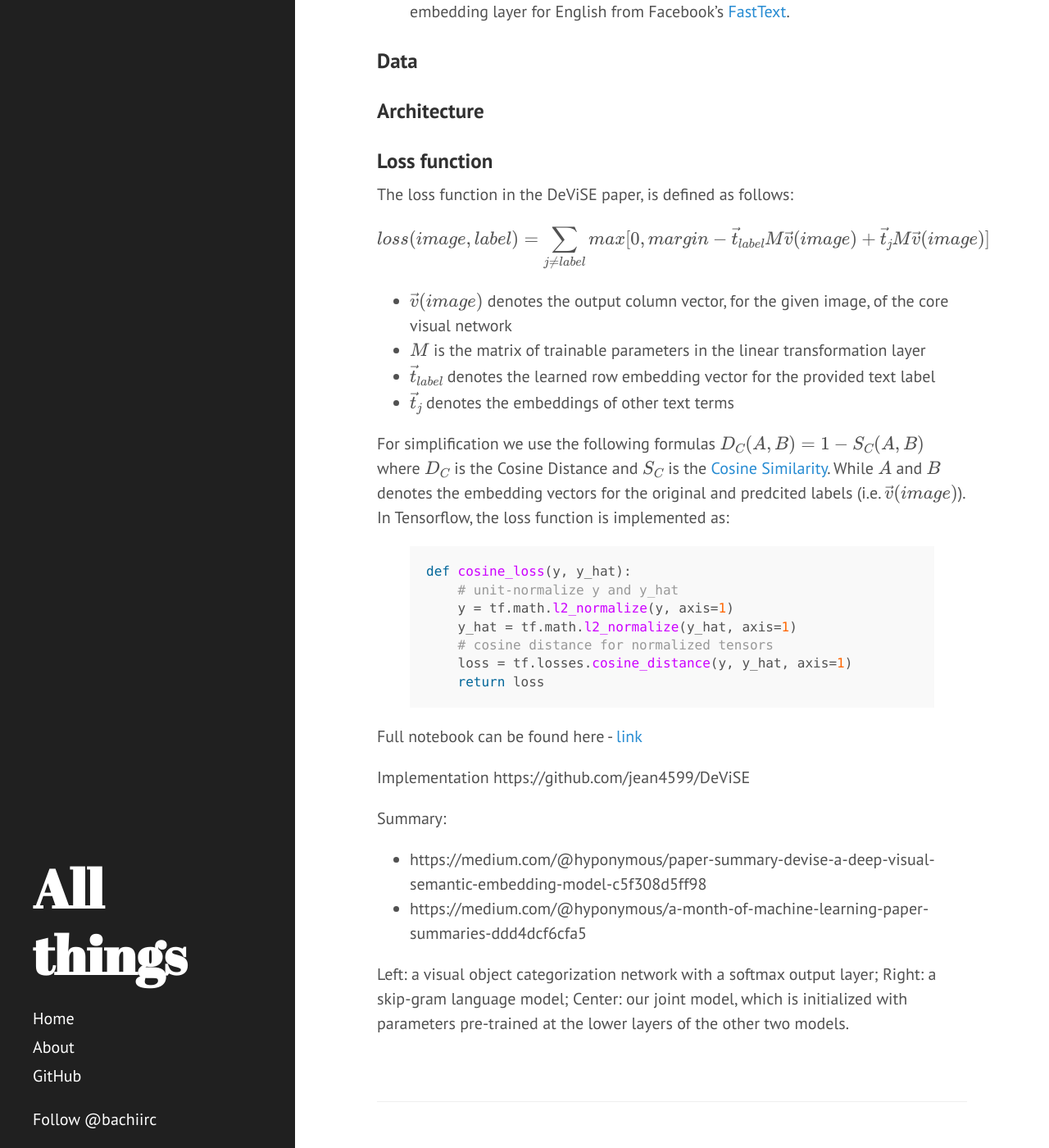
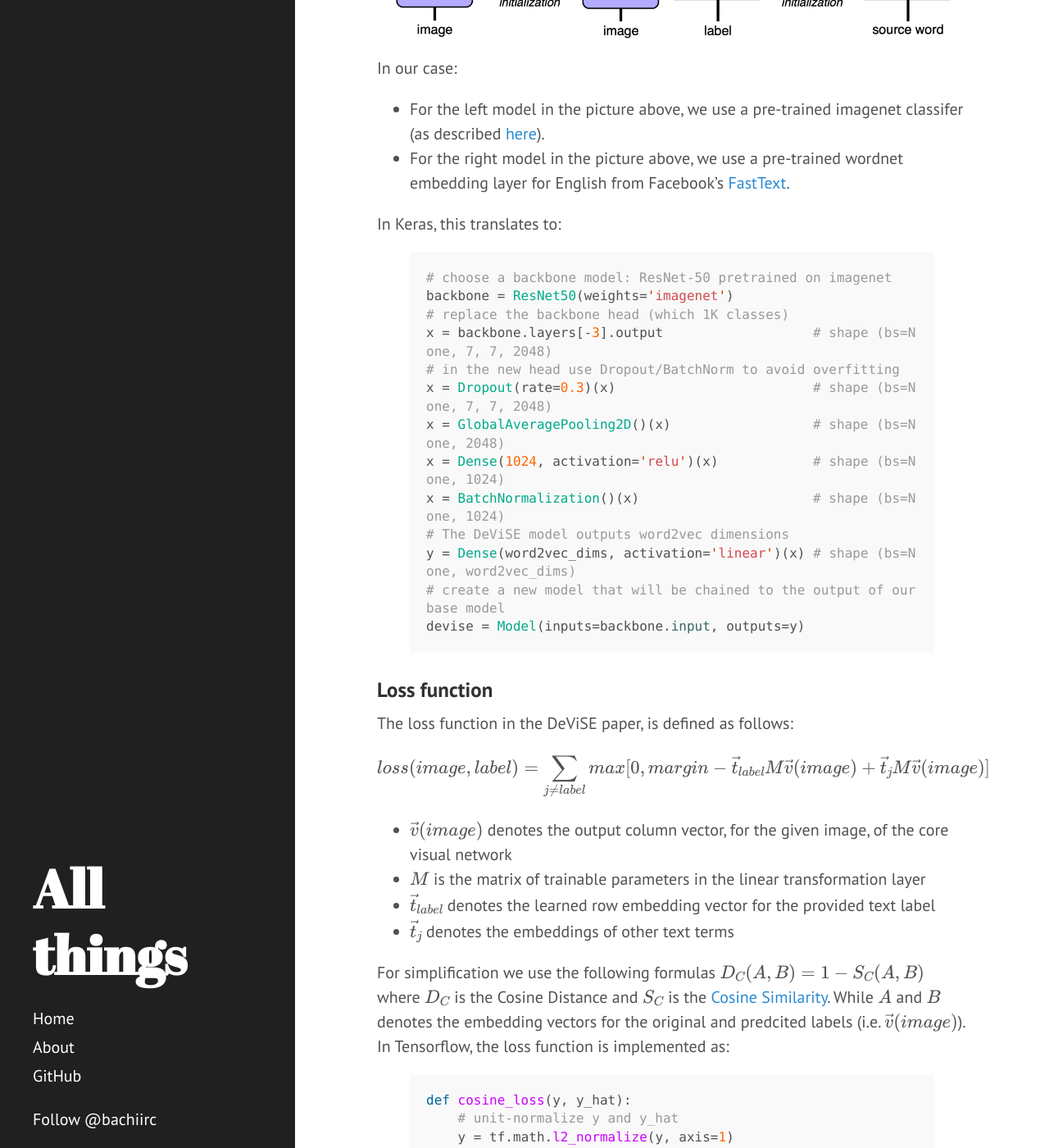
Before and after one commit to dzlab/dzlab.github.io, a Jekyll site: the page built from _posts/2019-01-20-DeViSE-keras.md, in a window 1280 px wide and 1400 px high, scrolled down 1598 px. Shown: the whole window at 82% size. Built offline with Jekyll 4.4.1, drawn with Linux system fonts in a browser that asks for light colours; nearby versions of some CDN libraries; formulas are drawn with MathJax 3; comment, search, counter and statistics services are not loaded; some of the changed text lies outside the part shown.

Commit message:
updated archi

```diff
--- a/_posts/2019-01-20-DeViSE-keras.md
+++ b/_posts/2019-01-20-DeViSE-keras.md
@@ -15,20 +17,37 @@ The Deep Visual-Semantic Embedding Model or [DeViSE](https://papers.nips.cc/pape
 data to learn semantic relationships between labels, and explicitly maps images into a rich semantic
 embedding space.
 
+In the remaining we will build DeViSE model in [Keras](https://keras.io)
 ![DeViSE_mDeViSE_vs_ImageNet1Kodel]({{ "/assets/20190120-DeViSE_vs_ImageNet1K.png" | absolute_url }}){: .center-image }
-
-The DeViSE model (as depicted in the following picture) is trained in three phases. A skip-gram word2vec model trained on wikipedia for instance. Separately a softmax ImageNet classifier and finally the two are combined into the DeViSE model.
-
-![DeViSE_model]({{ "/assets/20190120-DeViSE_model.png" | absolute_url }}){: .center-image }
-
-In the remaining we will build DeViSE model in [Keras](https://keras.io):
-- For the left model in the picture above, we use a pre-trained imagenet classifer (as described [here](https://dzlab.github.io/dl/2018/12/25/transfer-learning-keras/)).
-- For the right model in the picture above, we use a pre-trained wordnet embedding layer for English from Facebook's [FastText](https://fasttext.cc/docs/en/pretrained-vectors.html).
 
 
 ### Data
 
 ### Architecture
+The DeViSE model (as depicted in the following picture) is trained in three phases. A skip-gram word2vec model trained on wikipedia for instance. Separately a softmax ImageNet classifier and finally the two are combined into the DeViSE model.
+
+![DeViSE_model]({{ "/assets/20190120-DeViSE_model.png" | absolute_url }}){: .center-image }
+
+In our case:
+- For the left model in the picture above, we use a pre-trained imagenet classifer (as described [here](https://dzlab.github.io/dl/2018/12/25/transfer-learning-keras/)).
+- For the right model in the picture above, we use a pre-trained wordnet embedding layer for English from Facebook's [FastText](https://fasttext.cc/docs/en/pretrained-vectors.html).
+
+In Keras, this translates to:
+{% highlight python %}
+# choose a backbone model: ResNet-50 pretrained on imagenet
+backbone = ResNet50(weights='imagenet')
+# replace the backbone head (which 1K classes)
+x = backbone.layers[-3].output                   # shape (bs=None, 7, 7, 2048)
+# in the new head use Dropout/BatchNorm to avoid overfitting
+x = Dropout(rate=0.3)(x)                         # shape (bs=None, 7, 7, 2048)
+x = GlobalAveragePooling2D()(x)                  # shape (bs=None, 2048)
+x = Dense(1024, activation='relu')(x)            # shape (bs=None, 1024)
+x = BatchNormalization()(x)                      # shape (bs=None, 1024)
+# The DeViSE model outputs word2vec dimensions
+y = Dense(word2vec_dims, activation='linear')(x) # shape (bs=None, word2vec_dims)
+# create a new model that will be chained to the output of our base model
+devise = Model(inputs=backbone.input, outputs=y)
+{% endhighlight %}
 
 ### Loss function
 The loss function in the DeViSE paper, is defined as follows:
@@ -62,8 +81,3 @@ https://github.com/jean4599/DeViSE
 Summary:
 - https://medium.com/@hyponymous/paper-summary-devise-a-deep-visual-semantic-embedding-model-c5f308d5ff98
 - https://medium.com/@hyponymous/a-month-of-machine-learning-paper-summaries-ddd4dcf6cfa5
-
-
-Left: a visual object categorization network with a softmax output layer; Right: a skip-gram
-language model; Center: our joint model, which is initialized with parameters pre-trained at the lower layers
-of the other two models.
```
Also changed, not shown: other parts of _posts/2019-01-20-DeViSE-keras.md (+2 -0 lines).
